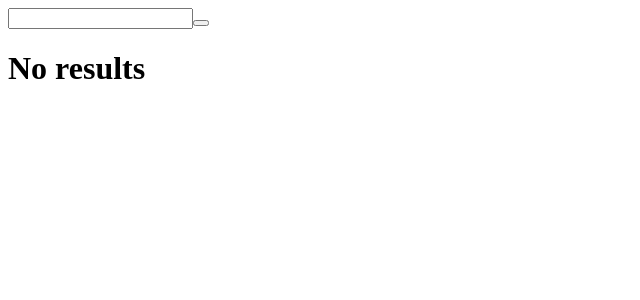
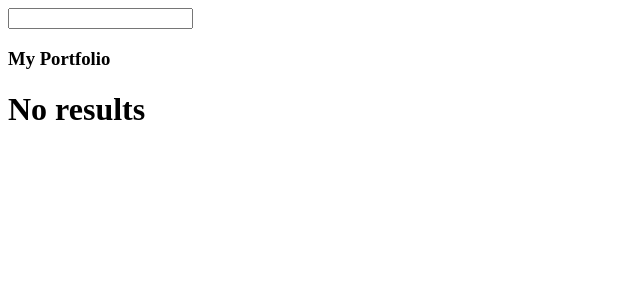
Before and after one commit to Quearktum/Emporio-Finance-App, a React (Create React App) app in the folder frontend/: page /search in a window 1280 px wide. Shown: the top 300 px of the page, without its empty margins (0-640 px from the left). Built offline with nearby package versions, Linux system fonts and the light colour scheme.

Commit message:
feat: enhance portfolio management with add and delete functionality

```diff
--- a/frontend/src/App.tsx
+++ b/frontend/src/App.tsx
@@ -5,18 +5,22 @@ import './App.css';
 import Search from './Components/Search/Search';
 import { CompanySearch } from './company';
 import { searchCompanies } from './Components/api';
+import ListPortfolio from './Components/Portfolio/ListPortfolio/ListPortfolio';
 
 function App() {
   const [search, setSearch] = useState<string>("");
+  const [portfolioValues, setPortfolioValues] = useState<string[]>([]);
   const [searchResult, setSearchResult] = useState<CompanySearch[]>([]);
   const [serverError, setServerError] = useState<string>("");
 
-  const handleChange = (e: ChangeEvent<HTMLInputElement>) => {
+  const handleSearchChange = (e: ChangeEvent<HTMLInputElement>) => {
     setSearch(e.target.value);
     console.log(e);
   };
 
-  const onClick = async (e: SyntheticEvent) => {
+  const onSearchSubmit = async (e: SyntheticEvent) => {
+    e.preventDefault();
+
     const result = await searchCompanies(search);
     if (typeof result === "string") {
       setServerError(result);
@@ -27,10 +31,39 @@ function App() {
     console.log(searchResult);
   };
 
+  const onPortfolioCreate = (e: any) => {
+    e.preventDefault();
+
+    const exists = portfolioValues.find((value) => value === e.target[0].value);
+    if (exists)
+      return;
+
+    const updatedPortfolio = [...portfolioValues, e.target[0].value];
+    setPortfolioValues(updatedPortfolio);
+  }
+
+  const onPortfolioDelete = (e: any) => {
+    e.preventDefault();
+    console.log(e);
+    const removed = portfolioValues.filter((value) => {
+      return value !== e.target[0].value;
+    });
+    setPortfolioValues(removed);
+  }
+
   return (
     <div className="App">
-      <Search onClick={onClick} search={search} handleChange={handleChange} />
-      <CardList searchResults={searchResult}/>
+      <Search
+        onSearchSubmit={onSearchSubmit}
+        search={search}
+        handleSearchChange={handleSearchChange} />
+      <ListPortfolio
+        portfolioValues={portfolioValues}
+        onPortfolioDelete={onPortfolioDelete}
+      />
+      <CardList
+        searchResults={searchResult}
+        onPortfolioCreate={onPortfolioCreate} />
       {serverError && <h1>{serverError}</h1>}
     </div>
   );
--- a/frontend/src/Components/Card/Card.tsx
+++ b/frontend/src/Components/Card/Card.tsx
@@ -1,14 +1,16 @@
-import React, { JSX } from 'react';
+import React, { JSX, SyntheticEvent } from 'react';
 import './Card.css';
 import { compileFunction } from 'vm';
 import { CompanySearch } from '../../company';
+import AddPortfolio from '../Portfolio/AddPortfolio/AddPortfolio';
 
 interface Props {
     id : string;
     searchResult: CompanySearch;
+    onPortfolioCreate : (e : SyntheticEvent) => void;
 }
 
-const Card: React.FC<Props> = ({ id, searchResult}: Props): JSX.Element => {
+const Card: React.FC<Props> = ({ id, searchResult, onPortfolioCreate}: Props): JSX.Element => {
     return (
         <div className='card'>
             <img
@@ -19,6 +21,8 @@ const Card: React.FC<Props> = ({ id, searchResult}: Props): JSX.Element => {
                 <p>{searchResult.currency}</p>
             </div>
             <p className='infon'>{searchResult.exchange} - {searchResult.exchangeFullName}</p>
+
+            <AddPortfolio onPortfolioCreate={onPortfolioCreate} symbol={searchResult.symbol}/>
         </div>
     )
 }
--- a/frontend/src/Components/CardList/CardList.tsx
+++ b/frontend/src/Components/CardList/CardList.tsx
@@ -1,18 +1,19 @@
-import React, { JSX } from 'react';
+import React, { JSX, SyntheticEvent } from 'react';
 import Card from '../Card/Card';
 import { CompanySearch } from '../../company';
 import {v4 as uuidv4} from 'uuid';
 
 interface Props {
   searchResults: CompanySearch[];
+  onPortfolioCreate: (e: SyntheticEvent) => void;
 }
 
-const CardList : React.FC<Props> = ({searchResults}: Props) : JSX.Element => {
+const CardList : React.FC<Props> = ({searchResults, onPortfolioCreate}: Props) : JSX.Element => {
   return (
     <div>
       {searchResults.length > 0 ? (
           searchResults.map((result) => {
-            return <Card id={result.symbol} key={uuidv4()} searchResult={result}/>;
+            return <Card id={result.symbol} key={uuidv4()} searchResult={result} onPortfolioCreate={onPortfolioCreate}/>;
           })
       ) : (
         <h1>No results</h1>
--- a/frontend/src/Components/Portfolio/AddPortfolio/AddPortfolio.tsx
+++ b/frontend/src/Components/Portfolio/AddPortfolio/AddPortfolio.tsx
@@ -0,0 +1,17 @@
+import React, { SyntheticEvent } from 'react'
+
+interface Props {
+    onPortfolioCreate : (e: SyntheticEvent) => void;
+    symbol : string;
+}
+
+const AddPortfolio = ({onPortfolioCreate, symbol}: Props) => {
+  return (
+    <form onSubmit={onPortfolioCreate}>
+        <input readOnly={true} hidden={true} value={symbol} />
+        <button type='submit'>Add</button>
+    </form>
+  )
+}
+
+export default AddPortfolio
--- /dev/null
+++ b/frontend/src/Components/Portfolio/CardPortfolio/CardPortfolio.tsx
@@ -0,0 +1,18 @@
+import React, { SyntheticEvent } from 'react'
+import DeletePortfolio from '../DeletePortfolio/DeletePortfolio';
+
+interface Props {
+    portfolioValue : string;
+    onPortfolioDelete : (e : SyntheticEvent) => void;
+}
+
+const CardPortfolio = ({portfolioValue, onPortfolioDelete}: Props) => {
+  return (
+    <div>
+        <h4>{portfolioValue}</h4>
+        <DeletePortfolio onPortfolioDelete={onPortfolioDelete} portfolioValue={portfolioValue}/>
+    </div>
+  )
+}
+
+export default CardPortfolio
--- /dev/null
+++ b/frontend/src/Components/Portfolio/DeletePortfolio/DeletePortfolio.tsx
@@ -0,0 +1,19 @@
+import React, { SyntheticEvent } from 'react'
+
+interface Props {
+    onPortfolioDelete: (e : SyntheticEvent) => void;
+    portfolioValue : string;
+}
+
+const DeletePortfolio = ({onPortfolioDelete, portfolioValue}: Props) => {
+  return (
+    <div>
+        <form onSubmit={onPortfolioDelete}>
+            <input hidden={true} value={portfolioValue} />
+            <button>X</button>
+        </form>
+    </div>
+  )
+}
+
+export default DeletePortfolio
--- /dev/null
+++ b/frontend/src/Components/Portfolio/ListPortfolio/ListPortfolio.tsx
@@ -0,0 +1,22 @@
+import React, { SyntheticEvent } from 'react'
+import CardPortfolio from '../CardPortfolio/CardPortfolio';
+
+interface Props {
+    portfolioValues : string[];
+    onPortfolioDelete : (e : SyntheticEvent) => void;
+}
+
+const ListPortfolio = ({portfolioValues, onPortfolioDelete}: Props) => {
+  return (
+    <div>
+        <h3>My Portfolio</h3>
+        <ul>
+            {portfolioValues && portfolioValues.map((portfolioValue) => {
+                return <CardPortfolio portfolioValue={portfolioValue} onPortfolioDelete={onPortfolioDelete}/>;
+            })}
+        </ul>
+    </div>
+  )
+}
+
+export default ListPortfolio
--- a/frontend/src/Components/Search/Search.tsx
+++ b/frontend/src/Components/Search/Search.tsx
@@ -1,17 +1,18 @@
 import React, { ChangeEvent, JSX, useState, MouseEvent, SyntheticEvent } from 'react'
 
 interface Props {
-    onClick: (e: SyntheticEvent) => void;
+    onSearchSubmit: (e: SyntheticEvent) => void;
     search: string | undefined;
-    handleChange: (e: ChangeEvent<HTMLInputElement>) => void;
+    handleSearchChange: (e: ChangeEvent<HTMLInputElement>) => void;
 }
 
-const Search: React.FC<Props> = ({onClick,search, handleChange}: Props): JSX.Element => {
+const Search: React.FC<Props> = ({onSearchSubmit,search, handleSearchChange}: Props): JSX.Element => {
 
     return (
         <div>
-            <input value={search} onChange={(e) => handleChange(e)} />
-            <button onClick={(e) => onClick(e)} />
+            <form onSubmit={onSearchSubmit}>
+                <input value={search} onChange={handleSearchChange} />
+            </form>
         </div>
     );
 }
```
Also changed, not shown: frontend/src/Components/Portfolio/CardPortfolio/CardPortfolio.css (added), frontend/src/Components/Portfolio/DeletePortfolio/DeletePortfolio.css (added), frontend/src/Components/Portfolio/ListPortfolio/ListPortfolio.css (added).
